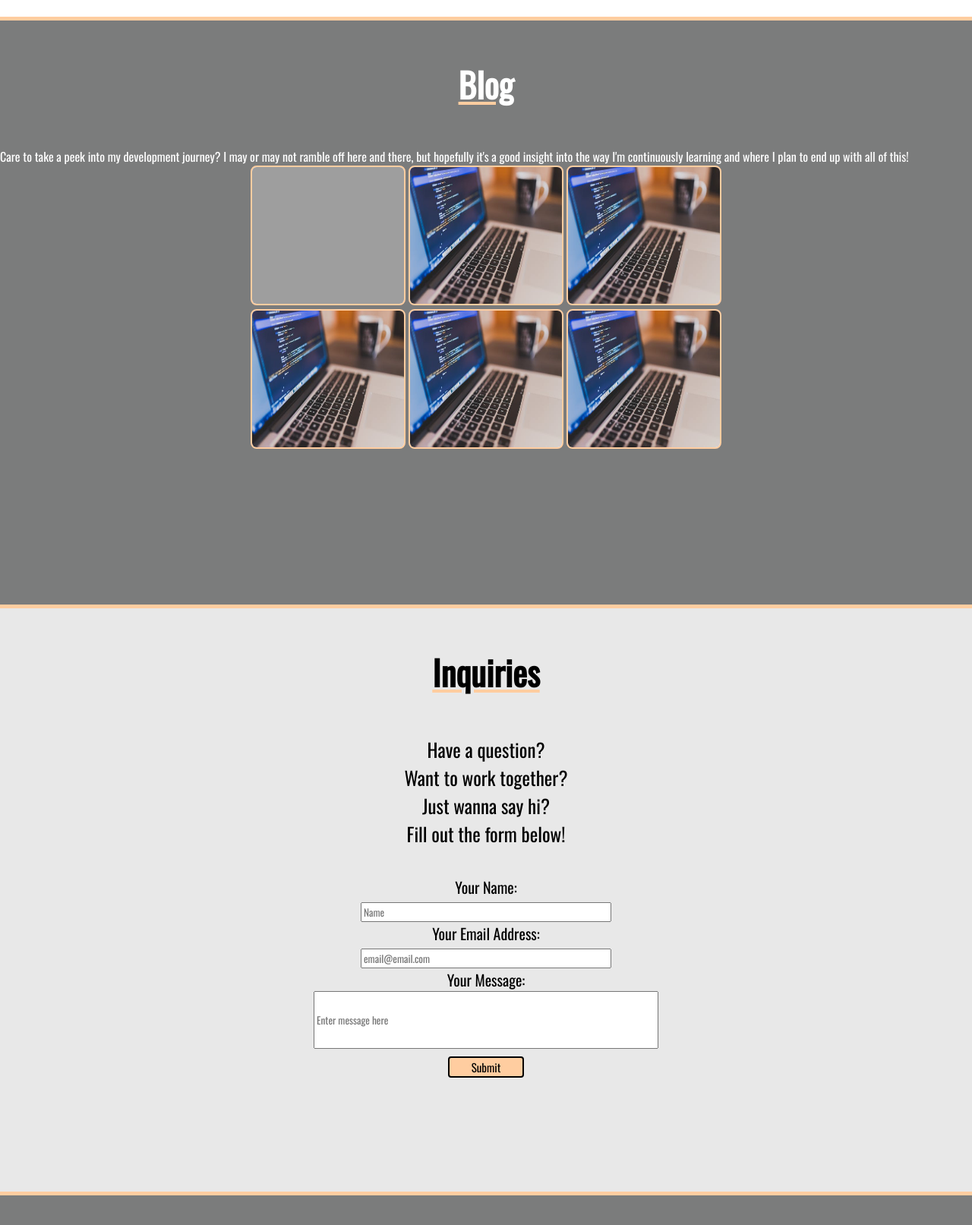
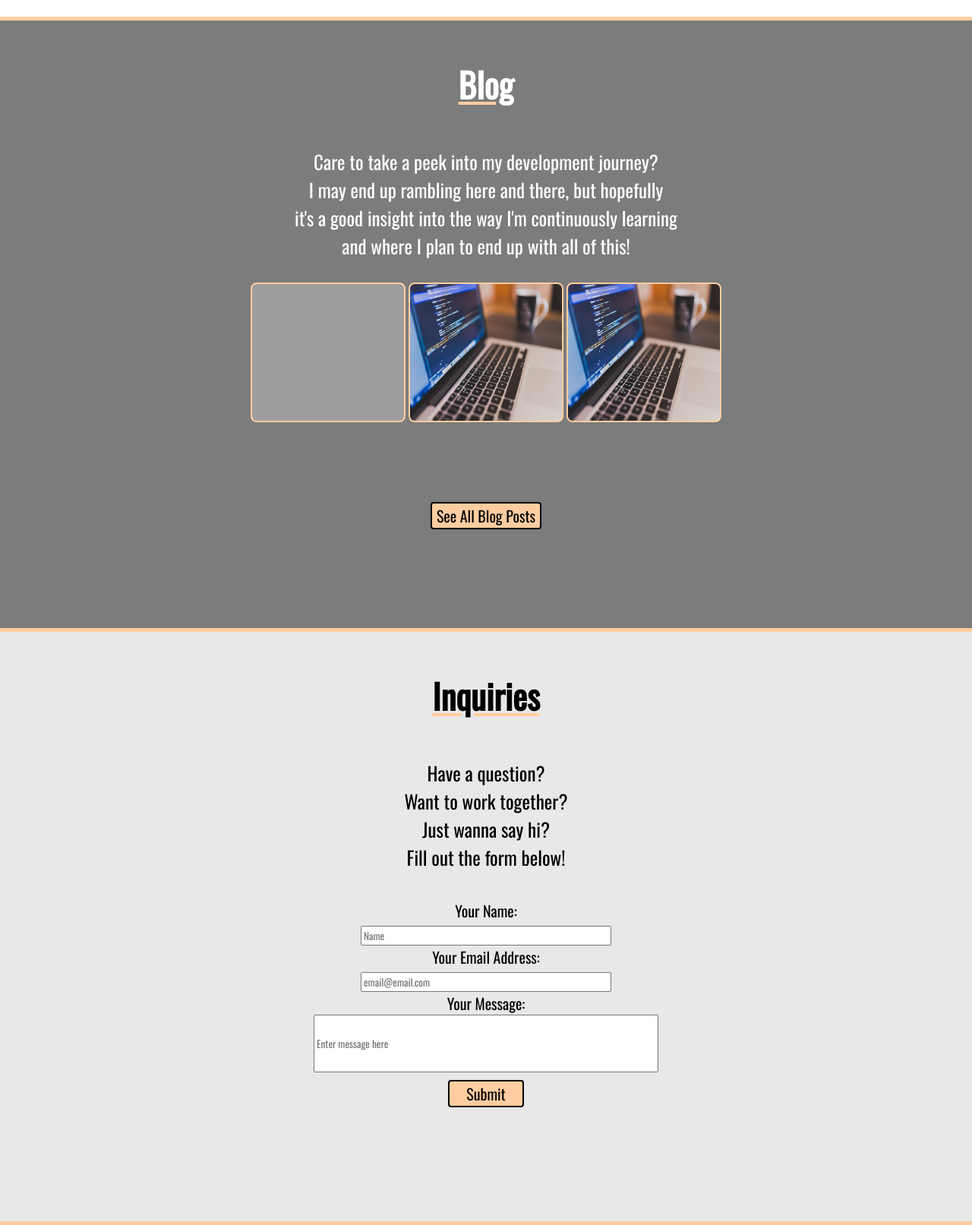
Before and after one commit to gctm808/Website, a PHP site: page /website.html in a window 1280 px wide. Shown: the part 2350-3963 px from the top of the page at 76% size. Before the commit the page ends 3924 px from the top, so only its background shows below. Run offline with PHP 8.4, Linux system fonts and the light colour scheme; grey boxes are pictures that could not be loaded.

Commit message:
Enhance blog section

```diff
--- a/website.css
+++ b/website.css
@@ -205,17 +205,34 @@ html {
     font-size: 45px;
 }
 
+.blogIntro{
+	display: flex;
+	font-size: 25px;
+	justify-content: center;
+	text-align: center;
+}
+
 .blogs {
 	width: 700px;
 	margin: auto;
 	text-align: center;
-	padding-bottom: 200px;
+	padding: 30px;
 }
 
 .blogRow img {
 	border: 2px solid #ffcda0;
 	border-radius: 8px;
 	background-color: white;
+}
+
+.blog button {
+	margin: 100px 0px;
+	background-color: #ffcda0;
+	font-size: 20px;
+	border-radius: 4px;
+	color: black;
+	border: 2px solid black;
+	border-radius: 4px;
 }
 
 
@@ -254,7 +271,7 @@ html {
 	border: 2px solid black;
 	margin-top: 10px;
 	border-radius: 4px;
-	font-size: 15px;
+	font-size: 20px;
 }
 
 .submitButton:hover {
--- a/website.html
+++ b/website.html
@@ -89,8 +89,8 @@
 	</div>
 	<div class="blog" id="blogBookmark">
 		<h2>Blog</h2>
-		<div>
-			Care to take a peek into my development journey? I may or may not ramble off here and there, but hopefully it's a good insight into the way I'm continuously learning and where I plan to end up with all of this!
+		<div class="blogIntro">
+			Care to take a peek into my development journey?<br>I may end up rambling here and there, but hopefully<br>it's a good insight into the way I'm continuously learning<br>and where I plan to end up with all of this!
 		</div>
 		<div class="blogs">
 			<div class="blogRow">
@@ -98,11 +98,7 @@
 				<img src="blog2.png" alt="" height="180px" width="200px">
 				<img src="blog2.png" alt="" height="180px" width="200px">
 			</div>
-			<div class="blogRow">
-					<img src="blog2.png" alt="" height="180px" width="200px">
-					<img src="blog2.png" alt="" height="180px" width="200px">
-					<img src="blog2.png" alt="" height="180px" width="200px">
-			</div>
+			<button>See All Blog Posts</button>
 		</div>
 	</div>
 	<div class="contact" id="contactBookmark">
```
